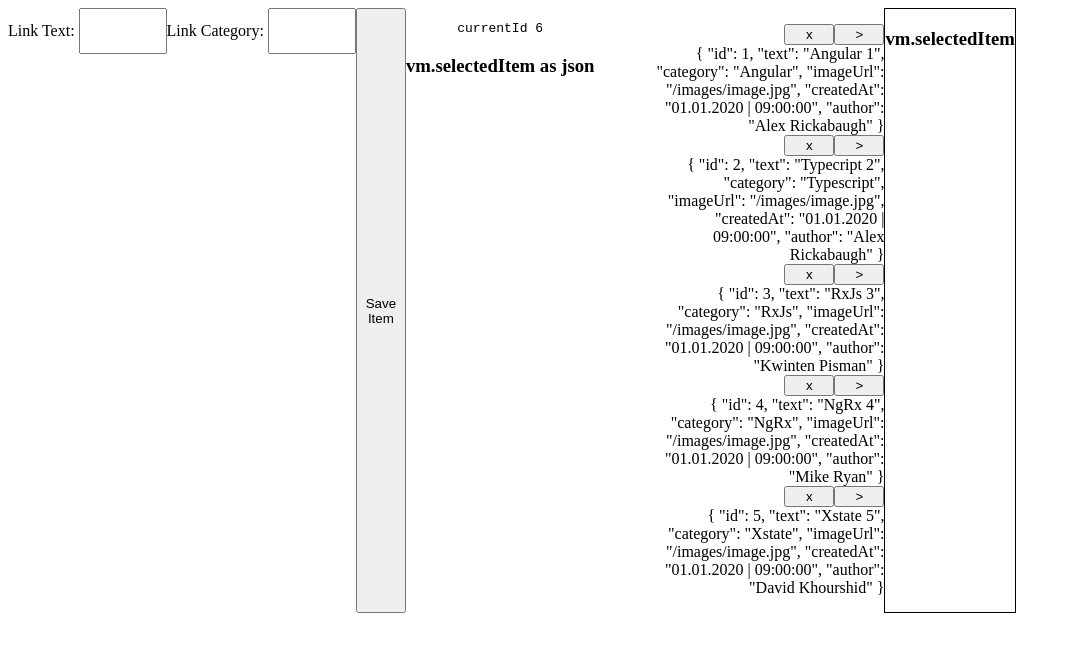
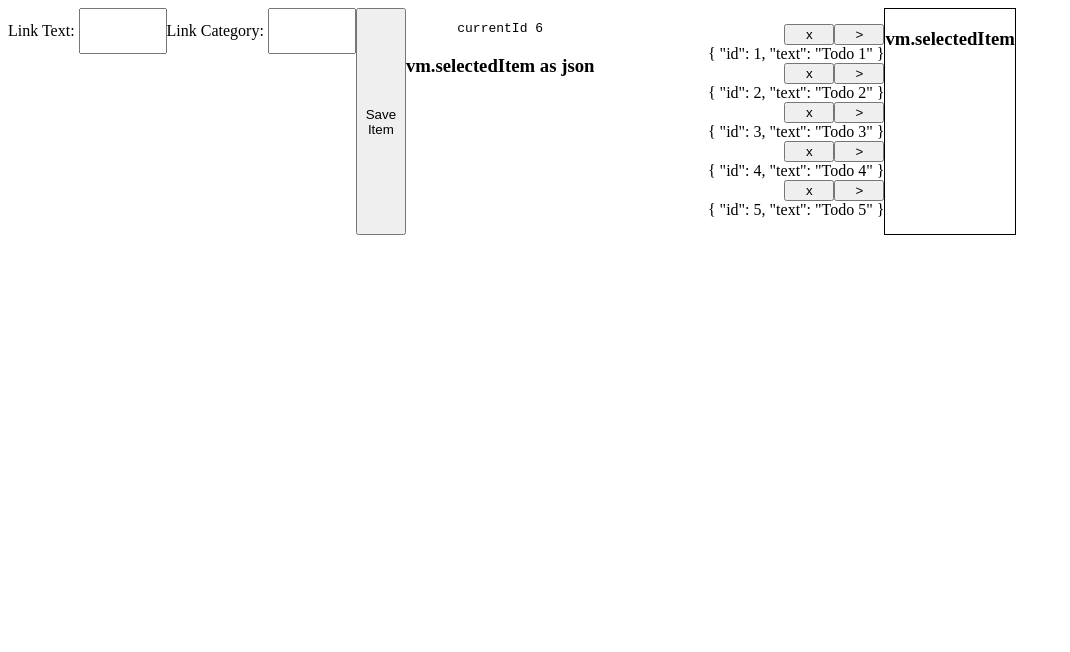
Before and after one commit to hansschenker/ng-todos-ten, an Angular app: page / in a window 1280 px wide. Shown: the top 652 px of the page, without its empty margins (0-1070 px from the left). Built offline with nearby package versions, Linux system fonts and the light colour scheme; data requests are answered from the project's data file.

Commit message:
add todos feature

```diff
--- a/src/app/app.component.ts
+++ b/src/app/app.component.ts
@@ -7,9 +7,9 @@ import { Component } from "@angular/core";
     <div style="text-align:center" class="content">
       <!-- <hs-counter></hs-counter> -->
       <!-- <hs-links-reactive></hs-links-reactive> -->
-      <hs-items-reactive></hs-items-reactive>
+      <!-- <hs-items-reactive></hs-items-reactive> -->
       <!-- <a routerLink="/links">Links</a> -->
-
+      <hs-todos></hs-todos>
       <router-outlet></router-outlet>
     </div>
   `,
--- a/src/app/todos/todo.service.ts
+++ b/src/app/todos/todo.service.ts
@@ -1,9 +1,21 @@
-import { Injectable } from '@angular/core';
+import { Injectable } from "@angular/core";
+import { HttpClient } from "@angular/common/http";
+// api
+import { environment } from "../../environments/environment";
+// generic item definitions
+import { Items, Item, ItemService } from "../shared/Item";
+
+type Todo = Item;
+interface Todos extends Items<Todo> {}
 
 @Injectable({
-  providedIn: 'root'
+  providedIn: "root",
 })
-export class TodoService {
-
-  constructor() { }
+export class TodoService implements ItemService<Todo> {
+  baseUrl = environment.baseUrl;
+  endpoint = "/todos";
+  constructor(private http: HttpClient) {}
+  getAll<Todos>() {
+    return this.http.get<Todos>(this.baseUrl + this.endpoint);
+  }
 }
--- /dev/null
+++ b/src/app/todos/todo.ts
@@ -0,0 +1,5 @@
+export interface Todo {
+  id: number;
+  text: string;
+  category?: string;
+}
--- a/src/app/todos/todos.component.css
+++ b/src/app/todos/todos.component.css
@@ -0,0 +1,30 @@
+ul {
+  list-style: none;
+  width: 250px;
+}
+li {
+  text-align: right;
+}
+span {
+  display: inline-block;
+  margin-left: 15px;
+}
+button {
+  width: 50px;
+}
+.content {
+  display: flex;
+}
+.container {
+  display: flex;
+}
+input {
+  width: 80px;
+  height: 40px;
+}
+.selected {
+  border: 1px solid black;
+}
+/* label {
+    display: block;
+  } */
--- a/src/app/todos/todos.component.html
+++ b/src/app/todos/todos.component.html
@@ -1 +1,49 @@
-<p>todos works!</p>
+<div class="container">
+  <label>
+    Link Text:
+
+    <input #item type="text" />
+  </label>
+  <label>
+    Link Category:
+
+    <input #category type="text" />
+  </label>
+  <button
+    (click)="
+      idState.next(1);
+      addState.next({ text: item.value, category: category.value });
+      item.value = null;
+      category.value = null
+    "
+  >
+    Save Item
+  </button>
+  <div class="content" *ngIf="vm$ | async as vm">
+    <div>
+      <pre> currentId {{ vm.currentId }} </pre>
+      <h3>vm.selectedItem as json</h3>
+      <pre> {{ vm.selectedItem | json }} </pre>
+    </div>
+
+    <ul>
+      <li *ngFor="let item of vm.items">
+        <button (click)="deleteState.next(item)">x</button>
+        <button (click)="detailState.next(item)">&gt;</button>
+        <span>
+          {{ item | json }}
+        </span>
+      </li>
+    </ul>
+    <div class="selected">
+      <h3>vm.selectedItem</h3>
+      <pre> {{ vm.selectedItem | json }} </pre>
+    </div>
+    <div style="margin-top: 1em;" *ngIf="vm.selectedItem">
+      {{ vm.selectedItem.id }} - {{ vm.selectedItem.text }} -
+      {{ vm.selectedItem.category }}
+      <button (click)="detailCloseState.next()">close</button>
+    </div>
+  </div>
+</div>
+<!-- container -->
--- a/src/app/todos/todos.component.ts
+++ b/src/app/todos/todos.component.ts
@@ -1,16 +1,104 @@
-import { Component, OnInit, ChangeDetectionStrategy } from '@angular/core';
+import {
+  Component,
+  OnInit,
+  ChangeDetectionStrategy,
+  ChangeDetectorRef,
+} from "@angular/core";
+import { HttpClient } from "@angular/common/http";
+// api path
+import { environment } from "../../environments/environment";
+// rxjs
+import { Observable, Subject, merge, BehaviorSubject } from "rxjs";
+import { map, scan, tap } from "rxjs/operators";
+// generic items
+import { Item, Items, ViewModel } from "../shared/Item";
+import { TodoService } from "./todo.service";
+
+// todos
+type Todo = Item;
 
 @Component({
-  selector: 'hs-todos',
-  templateUrl: './todos.component.html',
-  styleUrls: ['./todos.component.css'],
-  changeDetection: ChangeDetectionStrategy.OnPush
+  selector: "hs-todos",
+  templateUrl: "./todos.component.html",
+  styleUrls: ["./todos.component.css"],
+  changeDetection: ChangeDetectionStrategy.OnPush,
 })
-export class TodosComponent implements OnInit {
+export class TodosComponent {
+  private baseUrl = environment.baseUrl;
 
-  constructor() { }
+  public vm$: Observable<ViewModel<Todo>>;
+  // define all possible state changes and track them with Subject
+  public idState = new BehaviorSubject<number>(0);
+  public addState = new Subject<Todo>();
+  public deleteState = new Subject<Todo>();
+  public detailState = new Subject<Todo>();
+  public detailCloseState = new Subject();
 
-  ngOnInit(): void {
-  }
+  constructor(private http: HttpClient, private svc: TodoService) {
+    // merge update sources
+    this.vm$ = merge(
+      this.getAllUpdate$,
+      this.idUpdate$,
+      this.addUpdate$,
+      this.deleteUpdate$,
+      this.detailUpdate$,
+      this.detailCloseUpdate$
+    ).pipe(
+      scan(
+        (
+          oldVm: ViewModel<Todo>,
+          updateFn: (vm: ViewModel<Todo>) => ViewModel<Todo>
+        ) => updateFn(oldVm),
+        { items: [] } as ViewModel<Todo>
+      )
+    );
+  } // constructor
 
-}
+  // get all from backend
+  private getAllUpdate$ = this.svc.getAll().pipe(
+    tap((ls) => console.log("svc-getall-comp:", ls)),
+    map((items: Todo[]) => (vm: ViewModel<Todo>) => ({
+      ...vm,
+      items: items,
+      currentId: items.length + 1,
+    }))
+  );
+
+  // id update from idState
+  private idUpdate$ = this.idState.pipe(map((id) => this.updateVmId));
+  private updateVmId = (vm: ViewModel<Todo>) => ({
+    ...vm,
+    currentId: vm.currentId + 1,
+  });
+
+  // add update from addState
+  // todo: all fields for update
+  private addUpdate$ = this.addState.pipe(
+    map((item: Item) => (vm: ViewModel<Todo>) => ({
+      ...vm,
+      items: [
+        ...vm.items,
+        { id: vm.currentId, text: item.text, category: item.category },
+      ],
+    }))
+  );
+
+  // delete update from deleteState
+  private deleteUpdate$ = this.deleteState.pipe(
+    map((link) => (vm: ViewModel<Todo>) => ({
+      ...vm,
+      items: vm.items.filter((l) => l.text !== link.text),
+    }))
+  );
+  // detail update from detailSate
+  private detailUpdate$ = this.detailState.pipe(
+    map((selectedLink) => (vm: ViewModel<Todo>) => ({
+      ...vm,
+      selectedItem: selectedLink,
+    }))
+  );
+  // detail closed update from detailState
+  private detailCloseUpdate$ = this.detailCloseState.pipe(
+    map((_) => (vm: ViewModel<Todo>) => ({ ...vm, selectedItem: null }))
+  );
+} // class
```
Also changed, not shown: src/app/todos/todos.module.ts (+8 -10 lines).
